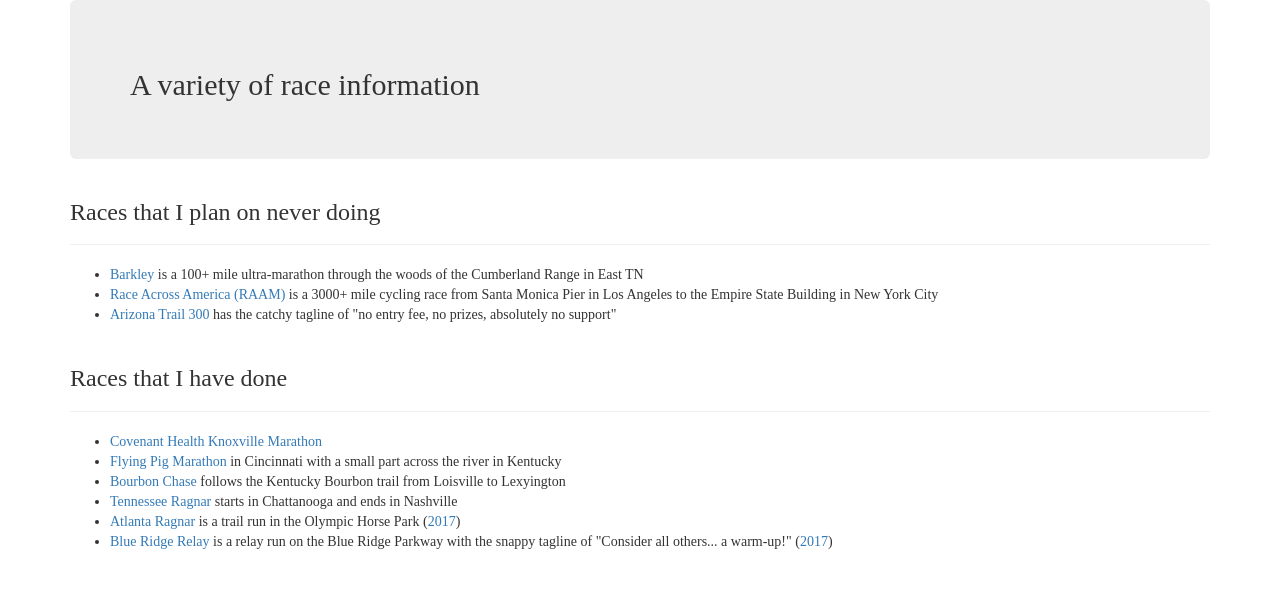
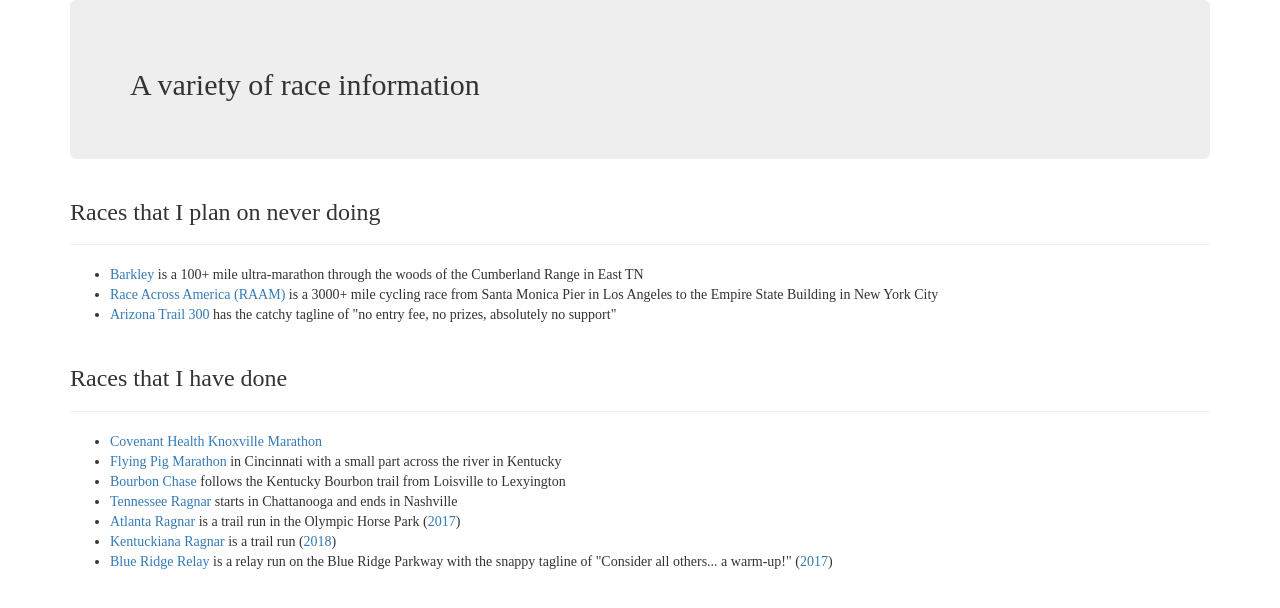
Before and after one commit to peterfpeterson/musings, a Jekyll site: the page built from docs/races/index.html, in a window 1280 px wide. Shown: the top 608 px of the page. Built offline with Jekyll 4.4.1, drawn with Linux system fonts in a browser that asks for light colours; some web fonts are replaced.

Commit message:
Add Kentuckiana to index

```diff
--- a/docs/index.html
+++ b/docs/index.html
@@ -11,7 +11,7 @@
 <ul>
   <li>List of links for <a href="{{ site.baseurl }}/foss">supporting/developing free open source collaborative software</a></li>
   <li>Random information about <a href="{{ site.baseurl }}/races">various running/cycling/etc races</a></li>
-  <li><a href="{{ site.baseurl }}/races/2017/BlueRidgeRelay">Blue Ridge Relay 2017</a></li>
+  <li><a href="{{ site.baseurl }}/races/2018/KentuckianaRagnar">Kentuckiana Ragnar 2018</a></li>
   <li><a href="{{ site.baseurl }}/lotka_volterra">Lotka-Volterra</a> predator-prey equations</li>
   <li><a href="{{ site.baseurl }}/time">A collection of clocks</a></li>
   <li><a href="http://www.die-wedels.org/algorithm_game/">Mantid vs Shmantid</a> is a game written by one of the <a href="http://www.mantidproject.org">mantid</a> developers</li>
--- a/docs/races/index.html
+++ b/docs/races/index.html
@@ -27,6 +27,7 @@
   <li><a href="http://bourbonchase.com/">Bourbon Chase</a> follows the Kentucky Bourbon trail from Loisville to Lexyington</li>
   <li><a href="https://www.runragnar.com/event-detail/relay/tennessee">Tennessee Ragnar</a> starts in Chattanooga and ends in Nashville</li>
   <li><a href="https://www.runragnar.com/event-detail/trail/atlanta_ga">Atlanta Ragnar</a> is a trail run in the Olympic Horse Park (<a href="{{ site.baseurl }}/races/2017/AtlantaRagnar/">2017</a>)</li>
+  <li><a href="https://runragnar.com/event-detail/trail/kentuckiana_ky">Kentuckiana Ragnar</a> is a trail run (<a href="{{ site.baseurl }}/races/2018/KentuckianaRagnar/">2018</a>)</li>
   <li><a href="http://blueridgerelay.com/">Blue Ridge Relay</a> is a relay run on the Blue Ridge Parkway with the snappy tagline of "Consider all others... a warm-up!" (<a href="{{ site.baseurl }}/races/2017/BlueRidgeRelay/">2017</a>)</li>
 </ul>
 
```
